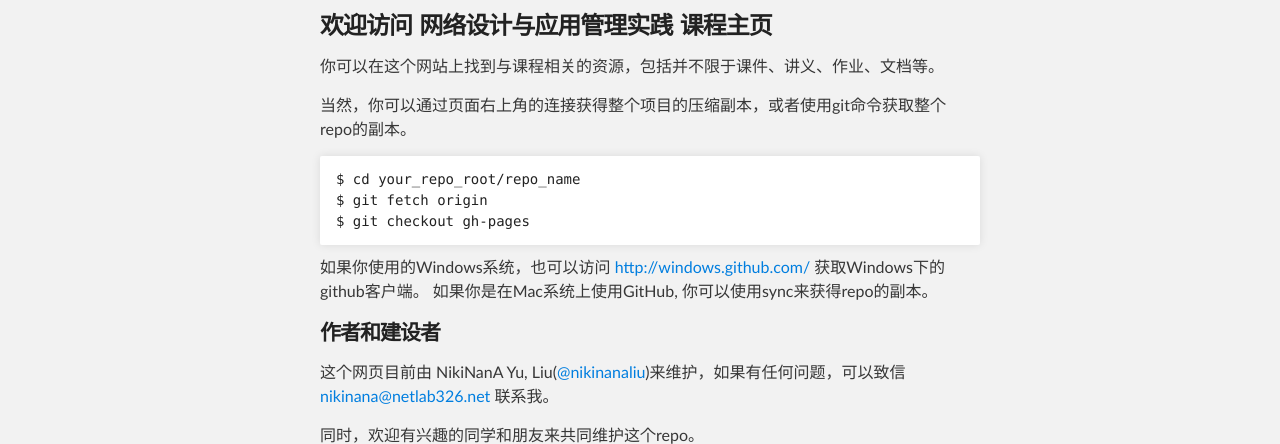
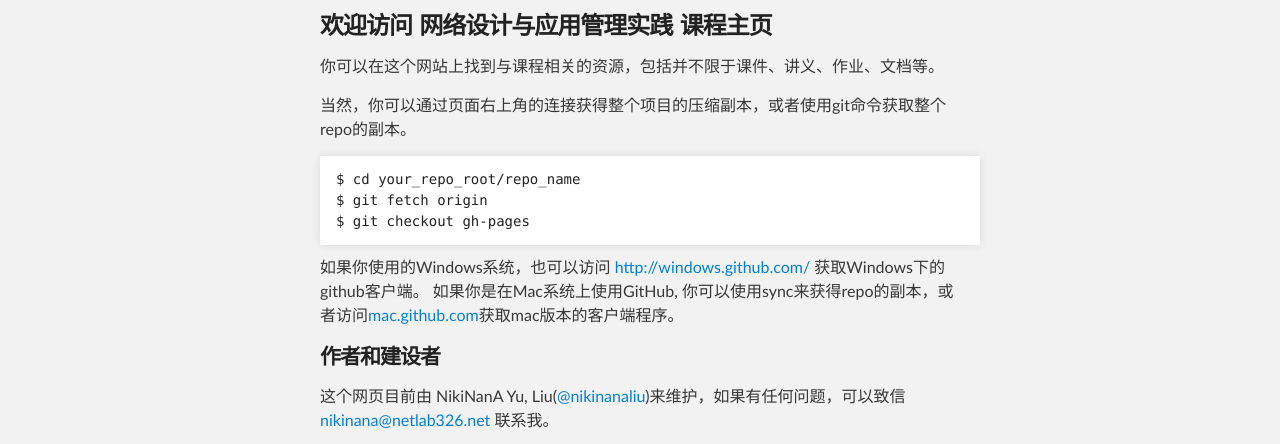
Before and after one commit to nikinanaliu/ndmp, a plain HTML site: page index.html in a window 1280 px wide. Shown: the part 315-759 px from the top of the page. Drawn offline with Linux system fonts and the light colour scheme.

Commit message:
Update index.html

```diff
--- a/index.html
+++ b/index.html
@@ -43,7 +43,7 @@ $ git checkout gh-pages
 </code></pre>
 
 <p>如果你使用的Windows系统，也可以访问 <a href="http://windows.github.com/">http://windows.github.com/</a> 获取Windows下的github客户端。
-如果你是在Mac系统上使用GitHub, 你可以使用sync来获得repo的副本。</p>
+如果你是在Mac系统上使用GitHub, 你可以使用sync来获得repo的副本，或者访问<a href="http://mac.github.com">mac.github.com</a>获取mac版本的客户端程序。</p>
 
 <h4>作者和建设者</h4>
 
```
